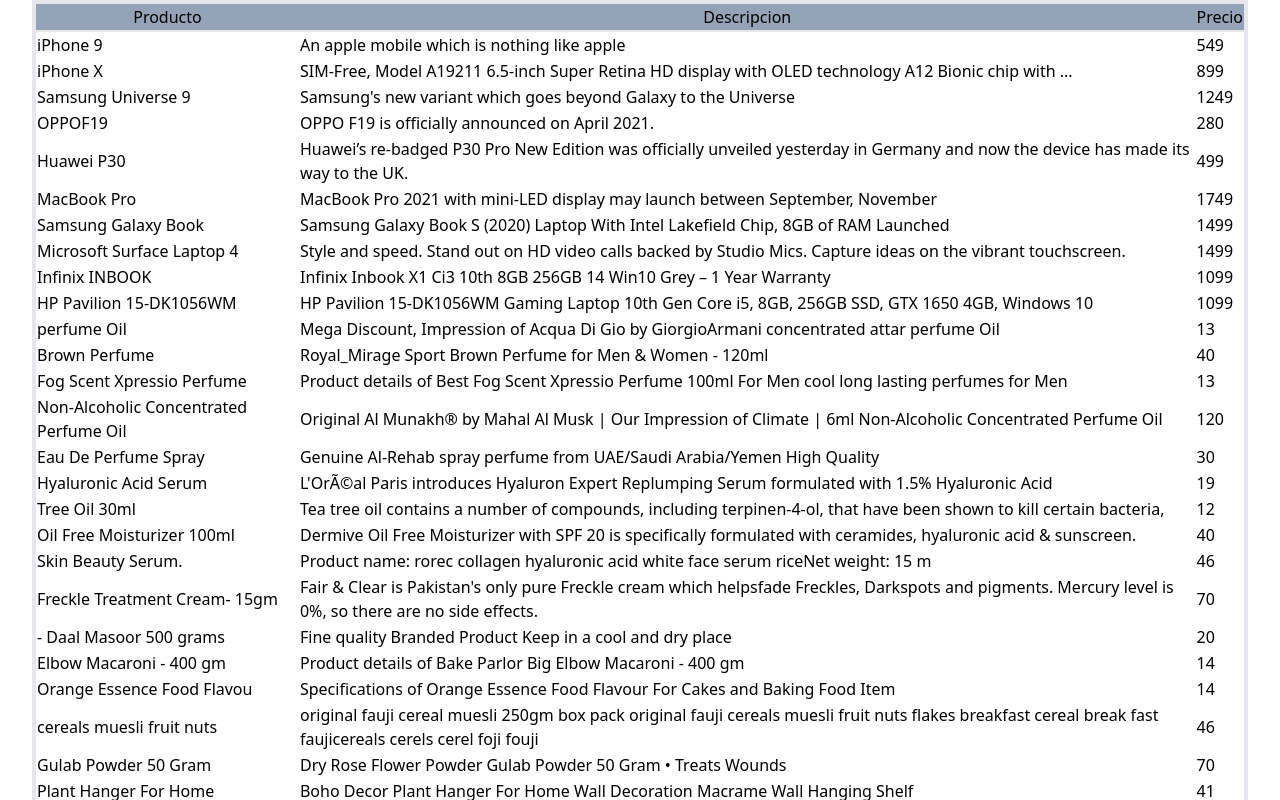
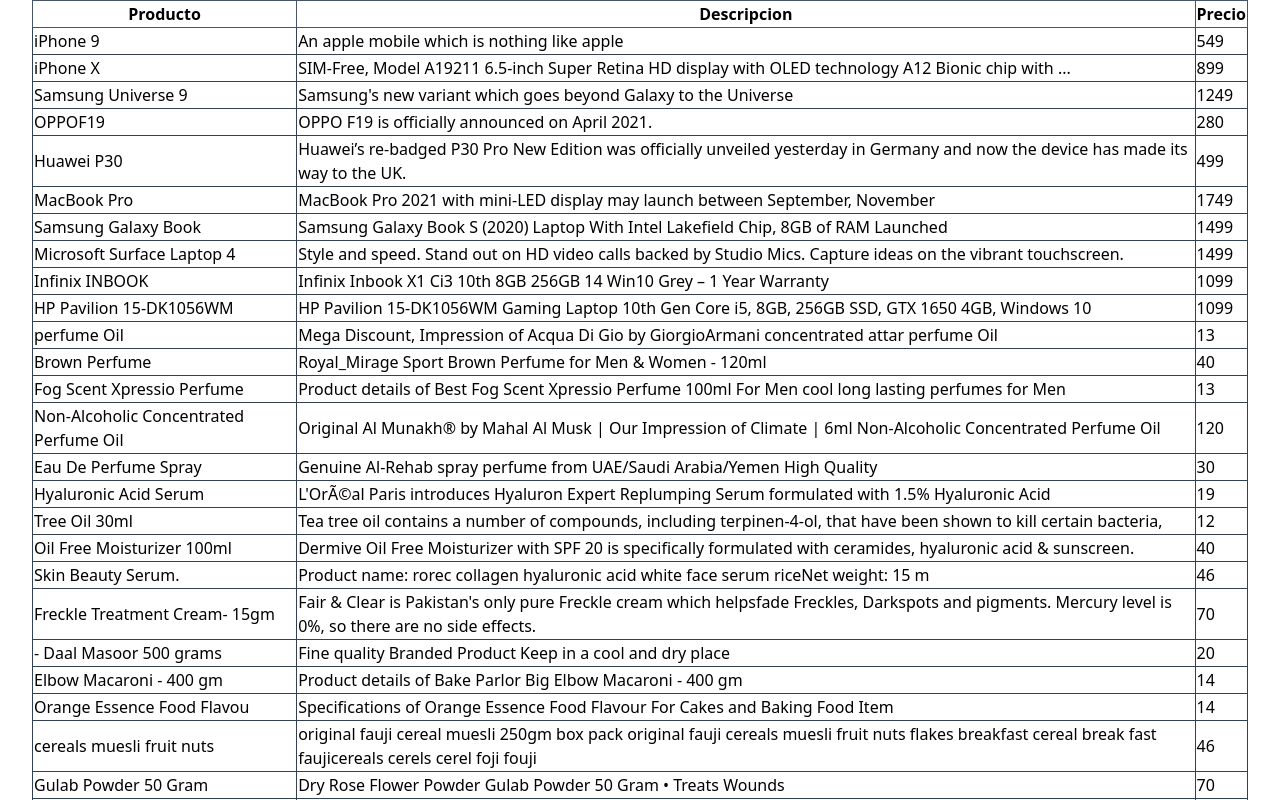
Before and after one commit to rocha732/minimarket-plantilla, a React (Create React App) app: page / in a window 1280 px wide. Shown: the top 800 px of the page. Built offline with nearby package versions, Linux system fonts and the light colour scheme.

Commit message:
se modifico y elimino el aspecto de la tabla

```diff
--- a/src/ListaProductos.js
+++ b/src/ListaProductos.js
@@ -8,21 +8,21 @@
     setProducts(data);
   }, []);
   return (
-    <div className="shadow-sm  bg-white md:container md:mx-auto">
-      <table className="md:table-auto border-4 ">
-        <thead className="border-2 bg-slate-400 text-center rounded-md">
+    <div className="sm:container rounded-lg ">
+      <table className="table-auto border-collapse border border-slate-500 ">
+        <thead className="text-center">
           <tr>
-            <td>Producto</td>
-            <td>Descripcion</td>
-            <td>Precio</td>
+            <th className="border border-slate-600">Producto</th>
+            <th className="border border-slate-600">Descripcion</th>
+            <th className="border border-slate-600">Precio</th>
           </tr>
         </thead>
-        <tbody className="border-2">
+        <tbody className=" ">
           {products.map((products) => (
             <tr key={products.id}>
-              <td>{products.title}</td>
-              <td>{products.description}</td>
-              <td>{products.price}</td>
+              <td className="border border-slate-700">{products.title}</td>
+              <td className="border border-slate-700">{products.description}</td>
+              <td className="border border-slate-700">{products.price}</td>
             </tr>
           ))}
         </tbody>
```
